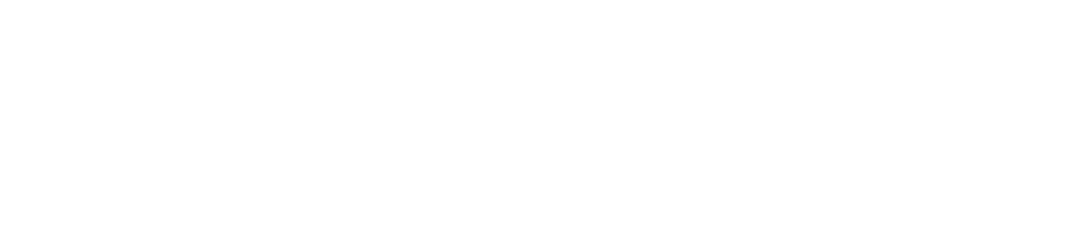
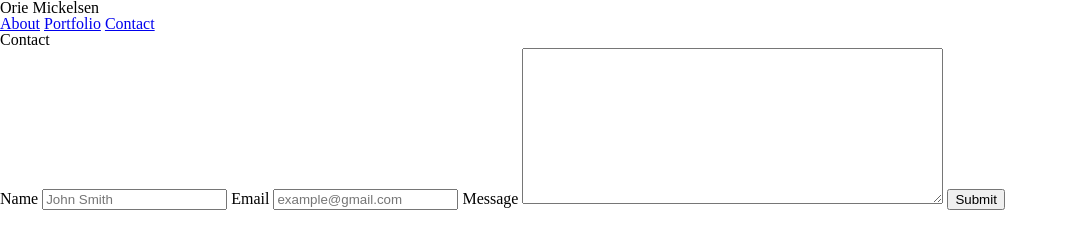
Before and after one commit to omickelsen/Basic-Portfolio, a plain HTML site: page contact.html in a window 1280 px wide. Shown: the whole page, without its empty margins (0-1068 px from the left). Drawn offline with Linux system fonts and the light colour scheme.

Commit message:
html for HW1

```diff
--- a/contact.html
+++ b/contact.html
@@ -0,0 +1,30 @@
+<!DOCTYPE html>
+<html>
+<head>
+    <link rel="stylesheet" href="./reset.css">
+    <link rel="stylesheet" type="text/css" href="./assets/css/style.css">
+	<title>homework1</title>
+</head>
+<body>
+    <header>
+        <h1>Orie Mickelsen</h1>
+        <div class="menu">
+                <a href="./index.html">About</a>
+                <a href="./portfolio.html">Portfolio</a>
+                <a href="./contact.html">Contact</a>
+        </div>
+
+    </header>
+
+
+    <h1>Contact</h1>
+    <label for="name" >Name</label>
+    <input type="text" placeholder="John Smith" required>
+    <label for="email">Email</label>
+    <input type="email" placeholder="example@gmail.com" required>
+    <label for="message">Message</label>
+    <textarea name="paragraph" rows="10" cols="50"></textarea>
+    <input type="submit">
+
+</body>
+</html>
--- /dev/null
+++ b/reset.css
@@ -0,0 +1,48 @@
+/* http://meyerweb.com/eric/tools/css/reset/
+   v2.0 | 20110126
+   License: none (public domain)
+*/
+
+html, body, div, span, applet, object, iframe,
+h1, h2, h3, h4, h5, h6, p, blockquote, pre,
+a, abbr, acronym, address, big, cite, code,
+del, dfn, em, img, ins, kbd, q, s, samp,
+small, strike, strong, sub, sup, tt, var,
+b, u, i, center,
+dl, dt, dd, ol, ul, li,
+fieldset, form, label, legend,
+table, caption, tbody, tfoot, thead, tr, th, td,
+article, aside, canvas, details, embed,
+figure, figcaption, footer, header, hgroup,
+menu, nav, output, ruby, section, summary,
+time, mark, audio, video {
+	margin: 0;
+	padding: 0;
+	border: 0;
+	font-size: 100%;
+	font: inherit;
+	vertical-align: baseline;
+}
+/* HTML5 display-role reset for older browsers */
+article, aside, details, figcaption, figure,
+footer, header, hgroup, menu, nav, section {
+	display: block;
+}
+body {
+	line-height: 1;
+}
+ol, ul {
+	list-style: none;
+}
+blockquote, q {
+	quotes: none;
+}
+blockquote:before, blockquote:after,
+q:before, q:after {
+	content: '';
+	content: none;
+}
+table {
+	border-collapse: collapse;
+	border-spacing: 0;
+}
```
Also changed, not shown: index.html (+13 -2 lines), portfolio.html (+24 -0 lines), assets/images/orie and cassidy sunvalley.jpg (added).
